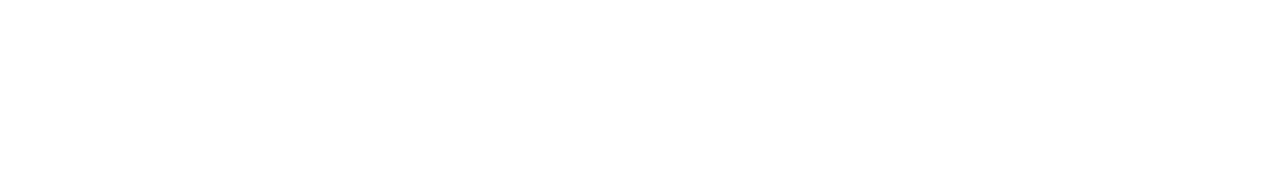
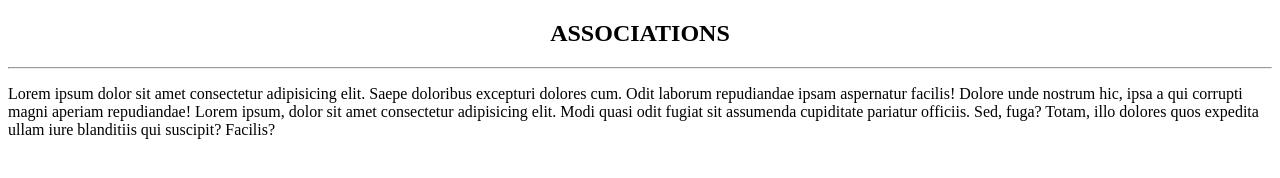
Before and after one commit to Silvinoh33/git-mon-cv, a plain HTML site: page index.html in a window 1280 px wide. Drawn offline with Linux system fonts and the light colour scheme.

Commit message:
mise en place de la section associations

```diff
--- a/index.html
+++ b/index.html
@@ -12,7 +12,11 @@
 
     </header>
     <main>
-
+        <h2><center>ASSOCIATIONS</center></h2><hr>
+        <p>
+            Lorem ipsum dolor sit amet consectetur adipisicing elit. Saepe doloribus excepturi dolores cum. Odit laborum repudiandae ipsam aspernatur facilis! Dolore unde nostrum hic, ipsa a qui corrupti magni aperiam repudiandae!
+            Lorem ipsum, dolor sit amet consectetur adipisicing elit. Modi quasi odit fugiat sit assumenda cupiditate pariatur officiis. Sed, fuga? Totam, illo dolores quos expedita ullam iure blanditiis qui suscipit? Facilis?
+        </p>
     </main>
     <footer>
 
```
